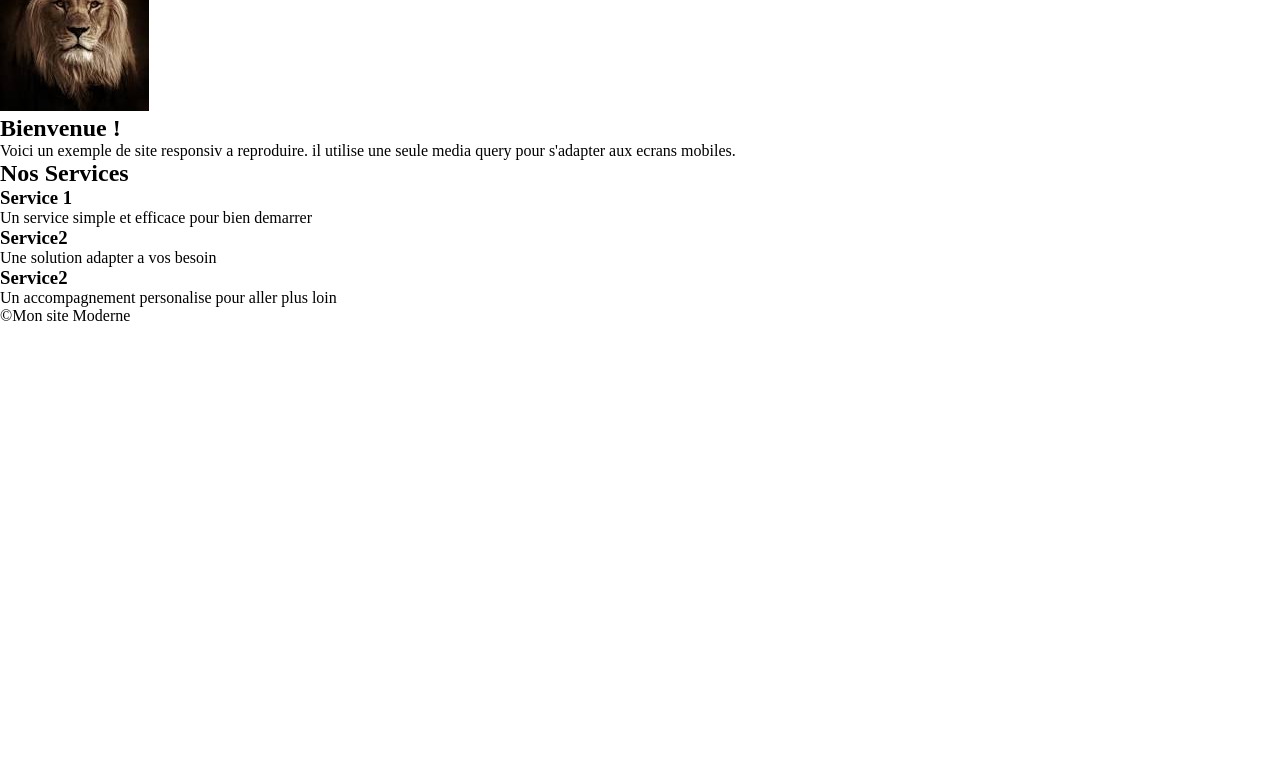
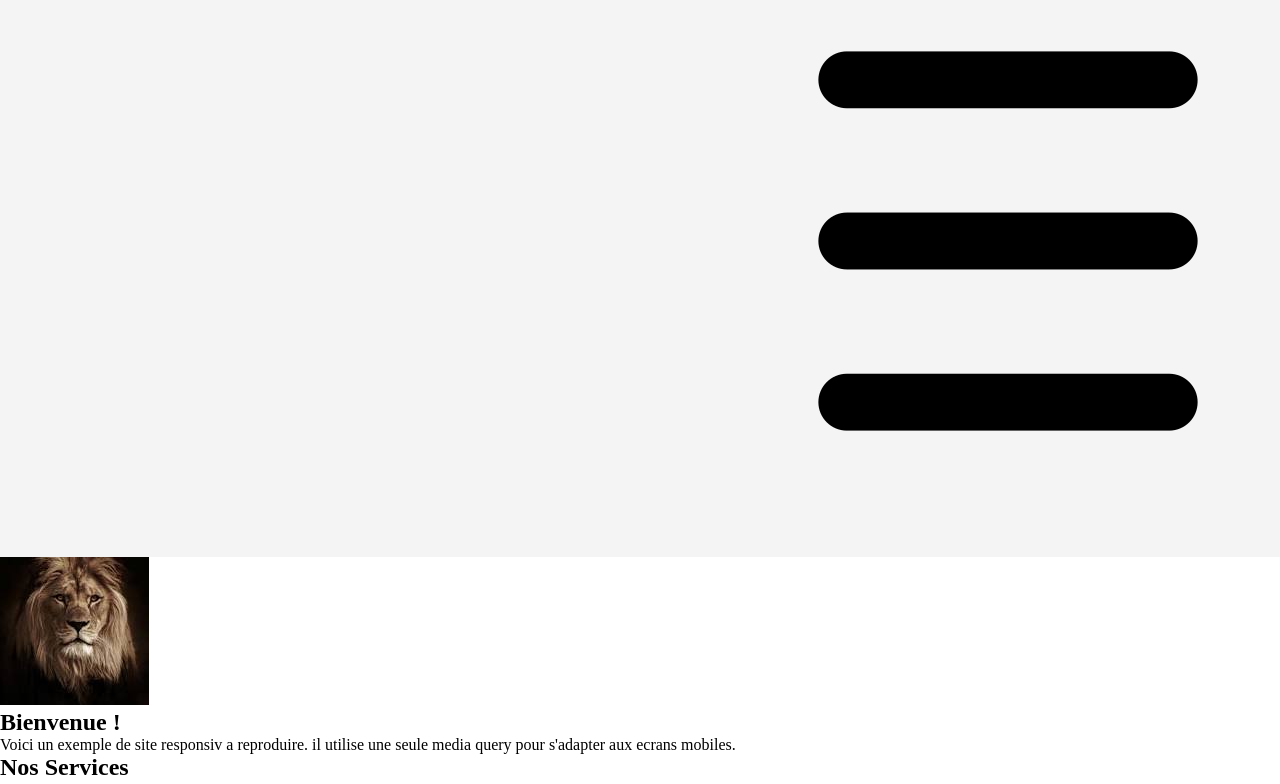
Before and after one commit to Otvas33/MediaQueries, a plain HTML site: page index.html in a window 1280 px wide. Shown: the part 92-876 px from the top of the page. Before the commit the page ends 800 px from the top, so only its background shows below. Drawn offline with Linux system fonts and the light colour scheme.

Commit message:
MediaQueries3-commit

```diff
--- a/assets/img/style.css
+++ b/assets/img/style.css
@@ -4,8 +4,11 @@
     box-sizing: border-box;
 }
 
-.header-Conterner{
-    padding: 40px;
+.header-Contener{
+    background-color: rgb(245, 244, 244);
+    color: rgb(20, 20, 20);
+    padding: 40px 0 60px
+    0;
 
 }
 
@@ -13,3 +16,12 @@ h1{
     text-align: center;
 
 }
+
+.Nav{
+    display: flex;
+    justify-content: flex-end;
+    margin-right: 10px;
+    top: 0px;
+    padding:0 6px ;
+
+}
--- a/index.html
+++ b/index.html
@@ -10,15 +10,15 @@
     <header class="header-Contener">
       <h1>Mon Site Moderne</h1>
       <div class="Nav">
-        <img src="" alt="" />
+        <img src="assets/img/burger.png" alt="Menu burger" />
       </div>
     </header>
     <main class="Main-Contener">
       <section>
         <div class="ImgP">
-          <img src="assets/img/Lion.jpg" alt="" />
+          <img src="assets/img/Lion.jpg" alt="Lion" />
         </div>
-        <div>
+        <div class="B">
           <h2>Bienvenue !</h2>
           <p>
             Voici un exemple de site responsiv a reproduire. il utilise une
@@ -43,7 +43,7 @@
       </section>
     </main>
     <footer>
-        <p>&copy;Mon site Moderne</p>
+      <p>&copy;Mon site Moderne</p>
     </footer>
   </body>
 </html>
```
